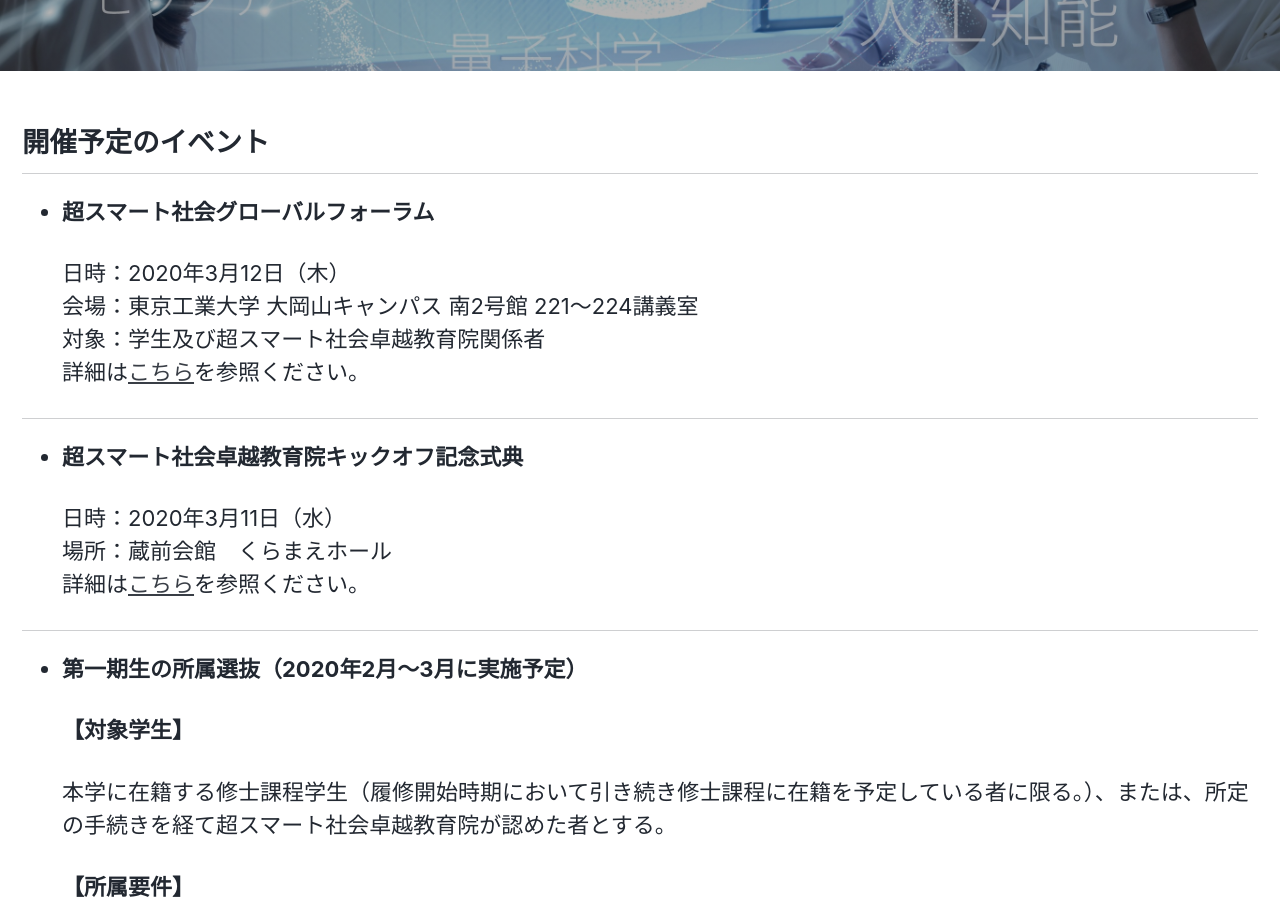
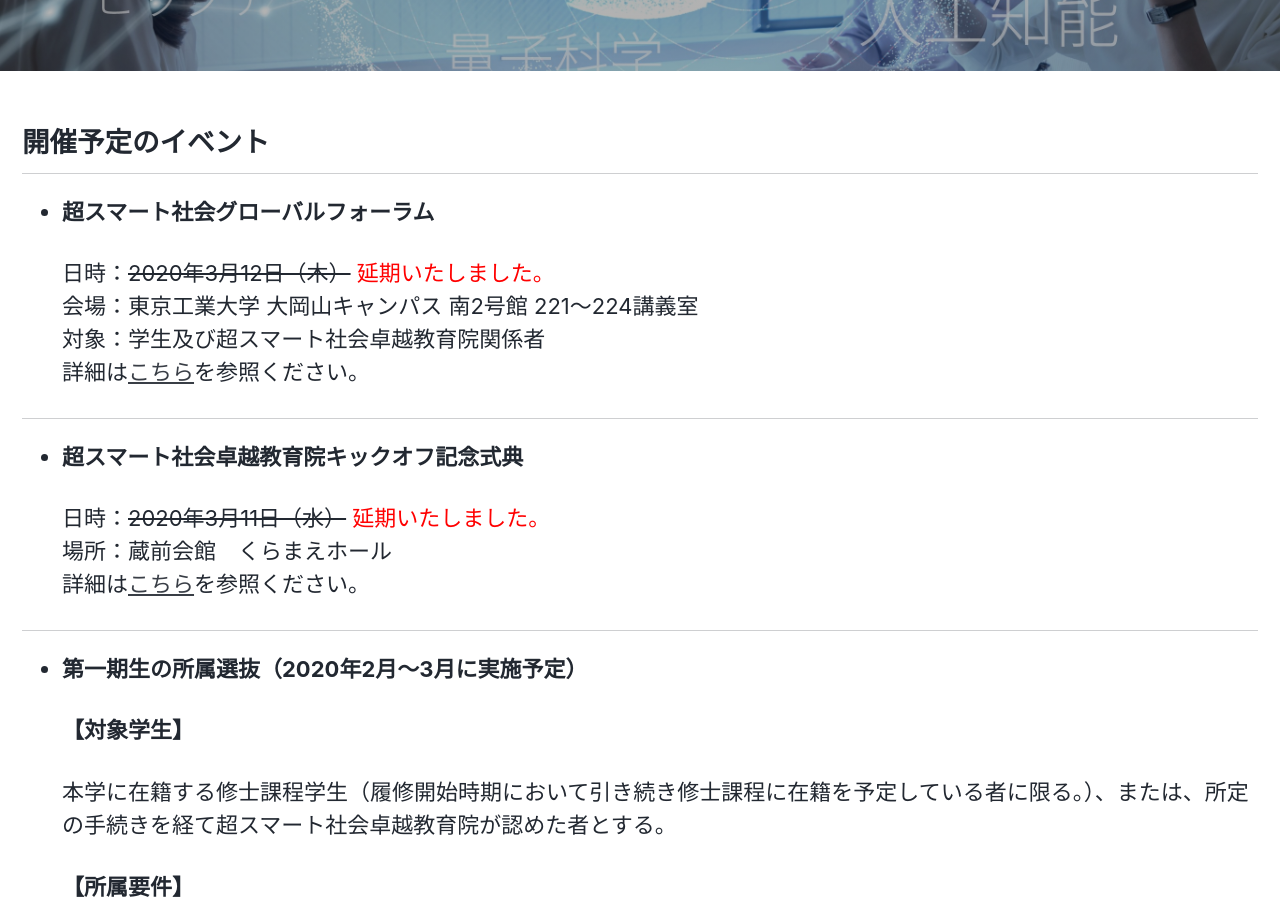
Before and after one commit to fl1d/w0ex.github.io, a Jekyll site: the page built from _pages/event.md, in a window 1280 px wide and 900 px high, scrolled down 394 px. Built offline with Jekyll 4.4.1, drawn with Linux system fonts in a browser that asks for light colours; cached includes are drawn as plain includes; nearby versions of some CDN libraries.

Commit message:
Update event.md

```diff
--- a/_pages/event.md
+++ b/_pages/event.md
@@ -32,7 +32,7 @@ header:
 
 * **超スマート社会グローバルフォーラム**
 
-  日時：2020年3月12日（木）<br>
+  日時：~~2020年3月12日（木）~~ <span style="color:Red">延期いたしました。</span><br>
   会場：東京工業大学 大岡山キャンパス 南2号館 221～224講義室<br>
   対象：学生及び超スマート社会卓越教育院関係者<br>
   詳細は[こちら](/global_forum)を参照ください。
@@ -41,7 +41,7 @@ header:
 
 * **超スマート社会卓越教育院キックオフ記念式典**
 
-  日時：2020年3月11日（水）<br>
+  日時：~~2020年3月11日（水）~~ <span style="color:Red">延期いたしました。</span><br>
   場所：蔵前会館　くらまえホール<br>
   詳細は[こちら](/kick-off/)を参照ください。
 
```
